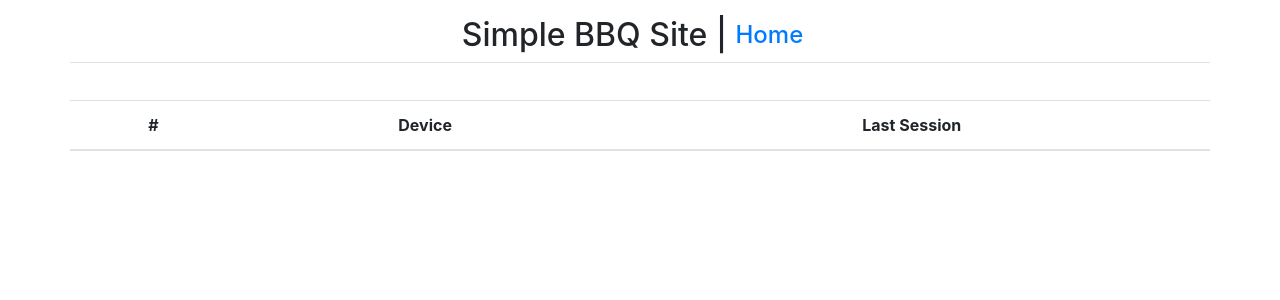
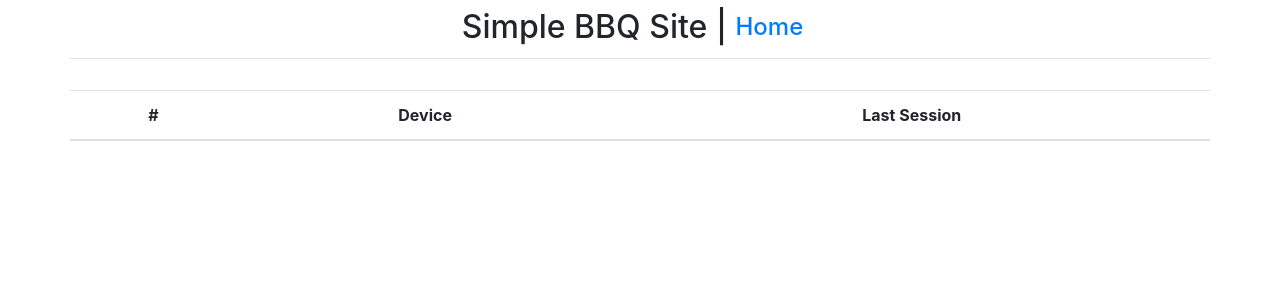
Before and after one commit to tarkah/bbq_temp, a Flask app: page / in a window 1280 px wide. Shown: the top 300 px of the page. Run offline with Flask 2, Linux system fonts and the light colour scheme; data that the repository does not hold is empty; some libraries are stand-ins or nearby versions.

Commit message:
better padding

```diff
--- a/bbq/templates/layout.html
+++ b/bbq/templates/layout.html
@@ -12,7 +12,7 @@
     {{ bootstrap.load_css() }}
     <style>
         body {
-            padding-top: 100px;
+            padding-top: 90px;
         }
 
         .align-items-center {
@@ -32,7 +32,7 @@
 <body>
     <!-- header nav-->
 
-    <div class="container nav fixed-top bg-white align-items-center border-bottom mt-3">
+    <div class="container nav fixed-top bg-white align-items-center border-bottom pt-2 pb-1">
         <span>
             <h2>Simple BBQ Site |&nbsp;</h2>
         </span>
```
